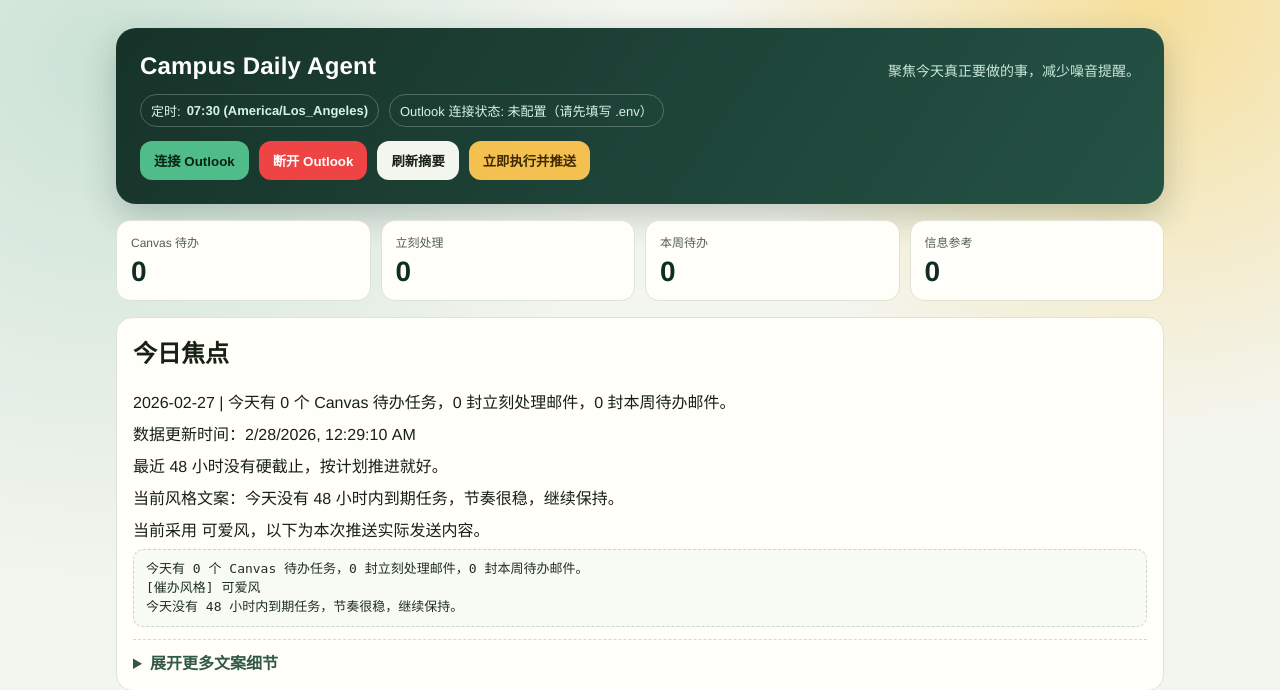
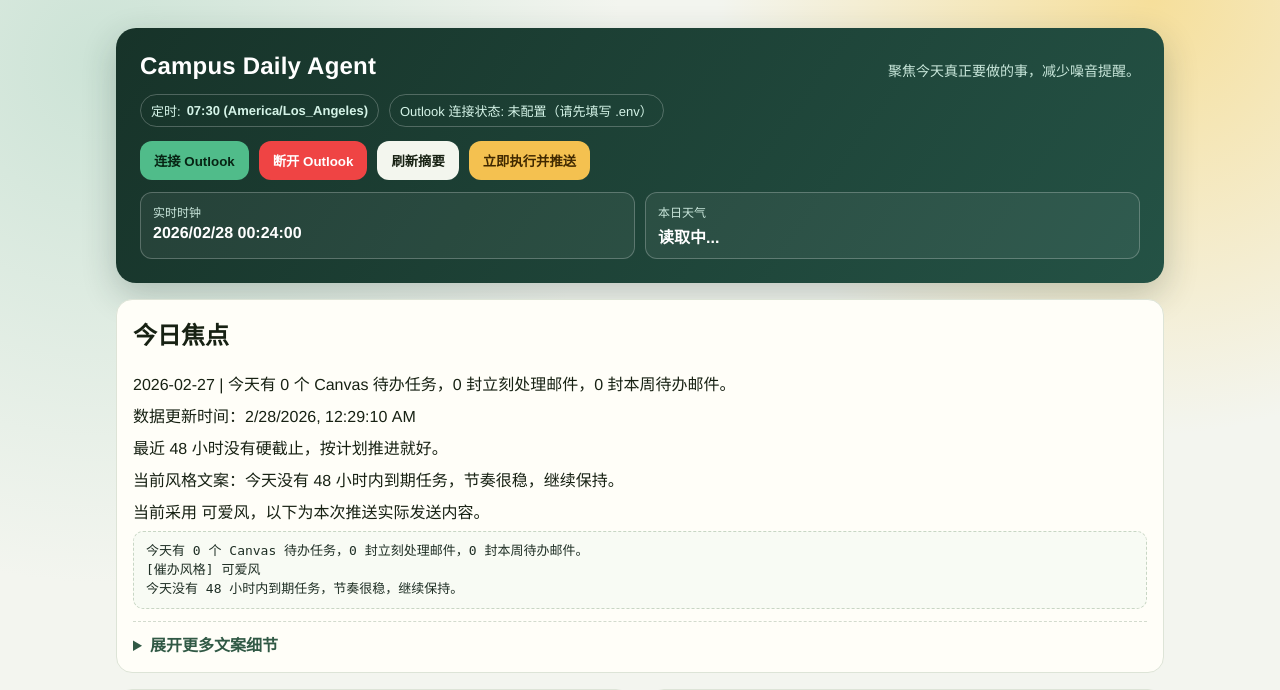
Before and after one commit to xy1215/outlook-agent, a FastAPI app: page / in a window 1280 px wide. Shown: the top 690 px of the page. Run offline with FastAPI, Linux system fonts and the light colour scheme; data that the repository does not hold is empty.

Commit message:
feat: remove kpi block and add live clock weather widgets

```diff
--- a/static/app.js
+++ b/static/app.js
@@ -32,10 +32,6 @@ async function loadDigest(forceRefresh = false) {
 
   document.getElementById('summary').textContent = `${data.date_label} | ${data.summary_text}`;
   document.getElementById('generatedAt').textContent = `数据更新时间：${updatedText}`;
-  document.getElementById('taskCount').textContent = `${(data.tasks || []).length}`;
-  document.getElementById('immediateCount').textContent = `${(data.mails_immediate || []).length}`;
-  document.getElementById('weeklyCount').textContent = `${(data.mails_weekly || []).length}`;
-  document.getElementById('referenceCount').textContent = `${(data.mails_reference || []).length}`;
   document.getElementById('taskTitleCount').textContent = `${(data.tasks || []).length}`;
   document.getElementById('immediateTitleCount').textContent = `${(data.mails_immediate || []).length}`;
   document.getElementById('weeklyTitleCount').textContent = `${(data.mails_weekly || []).length}`;
@@ -133,6 +129,91 @@ async function loadDigest(forceRefresh = false) {
 
 }
 
+function startRealtimeClock() {
+  const el = document.getElementById('realtimeClock');
+  if (!el) return;
+  const tick = () => {
+    const now = new Date();
+    const text = now.toLocaleString('zh-CN', {
+      year: 'numeric',
+      month: '2-digit',
+      day: '2-digit',
+      hour: '2-digit',
+      minute: '2-digit',
+      second: '2-digit',
+      hour12: false,
+    });
+    el.textContent = text;
+  };
+  tick();
+  setInterval(tick, 1000);
+}
+
+function weatherCodeToText(code) {
+  const map = {
+    0: '晴',
+    1: '大部晴',
+    2: '局部多云',
+    3: '阴',
+    45: '有雾',
+    48: '雾凇',
+    51: '小毛雨',
+    53: '毛雨',
+    55: '大毛雨',
+    61: '小雨',
+    63: '中雨',
+    65: '大雨',
+    71: '小雪',
+    73: '中雪',
+    75: '大雪',
+    80: '阵雨',
+    81: '强阵雨',
+    82: '暴雨',
+    95: '雷暴',
+  };
+  return map[code] || '多变';
+}
+
+async function loadTodayWeather() {
+  const el = document.getElementById('weatherToday');
+  if (!el) return;
+  el.textContent = '读取中...';
+
+  const fetchByLatLon = async (lat, lon, label) => {
+    const url =
+      `https://api.open-meteo.com/v1/forecast?latitude=${lat}&longitude=${lon}` +
+      '&daily=weathercode,temperature_2m_max,temperature_2m_min&forecast_days=1&timezone=auto';
+    const res = await fetch(url);
+    if (!res.ok) throw new Error('weather http error');
+    const data = await res.json();
+    const code = data?.daily?.weathercode?.[0];
+    const maxT = data?.daily?.temperature_2m_max?.[0];
+    const minT = data?.daily?.temperature_2m_min?.[0];
+    const weatherText = weatherCodeToText(code);
+    const maxLabel = Number.isFinite(maxT) ? Math.round(maxT) : '--';
+    const minLabel = Number.isFinite(minT) ? Math.round(minT) : '--';
+    el.textContent = `${label} ${weatherText} ${maxLabel}°/${minLabel}°`;
+  };
+
+  const getPos = () =>
+    new Promise((resolve, reject) =>
+      navigator.geolocation.getCurrentPosition(resolve, reject, { timeout: 7000, maximumAge: 3600000 }),
+    );
+
+  try {
+    if (!navigator.geolocation) throw new Error('geo unsupported');
+    const pos = await getPos();
+    await fetchByLatLon(pos.coords.latitude, pos.coords.longitude, '当前位置:');
+  } catch (_) {
+    try {
+      // Fallback: Madison, WI
+      await fetchByLatLon(43.0731, -89.4012, 'Madison:');
+    } catch (err) {
+      el.textContent = `天气读取失败`;
+    }
+  }
+}
+
 async function runNow() {
   const btn = document.getElementById('runNow');
   btn.disabled = true;
@@ -170,3 +251,5 @@ document.getElementById('connectOutlook').addEventListener('click', connectOutlo
 document.getElementById('disconnectOutlook').addEventListener('click', disconnectOutlook);
 loadAuthStatus();
 loadDigest();
+startRealtimeClock();
+loadTodayWeather();
--- a/static/styles.css
+++ b/static/styles.css
@@ -85,27 +85,27 @@ button {
 #connectOutlook { background: #50bc8a; color: #072414; }
 #disconnectOutlook { background: #ef4444; color: #fff; }
 
-.kpi-grid {
-  margin-top: 16px;
+.live-row {
+  margin-top: 12px;
   display: grid;
-  grid-template-columns: repeat(4, minmax(120px, 1fr));
+  grid-template-columns: repeat(2, minmax(220px, 1fr));
   gap: 10px;
 }
-.kpi-card {
-  background: var(--card);
-  border: 1px solid var(--border);
-  border-radius: 14px;
-  padding: 12px 14px;
+.live-card {
+  border: 1px solid rgba(255, 255, 255, 0.24);
+  border-radius: 12px;
+  background: rgba(255, 255, 255, 0.06);
+  padding: 10px 12px;
 }
-.kpi-label {
-  color: var(--muted);
+.live-label {
   font-size: 12px;
+  color: #cae7dc;
 }
-.kpi-value {
-  margin-top: 6px;
-  font-size: 28px;
+.live-value {
+  margin-top: 4px;
+  font-size: 16px;
+  color: #ffffff;
   font-weight: 700;
-  color: #102d23;
 }
 
 .card {
@@ -223,9 +223,7 @@ a { color: var(--primary); }
 }
 
 @media (max-width: 900px) {
-  .kpi-grid {
-    grid-template-columns: repeat(2, minmax(120px, 1fr));
-  }
+  .live-row { grid-template-columns: 1fr; }
   .grid {
     grid-template-columns: 1fr;
   }
--- a/templates/index.html
+++ b/templates/index.html
@@ -23,25 +23,16 @@
           <button id="refresh">刷新摘要</button>
           <button id="runNow">立即执行并推送</button>
         </div>
-      </section>
-
-      <section class="kpi-grid">
-        <article class="kpi-card">
-          <div class="kpi-label">Canvas 待办</div>
-          <div class="kpi-value" id="taskCount">-</div>
-        </article>
-        <article class="kpi-card">
-          <div class="kpi-label">立刻处理</div>
-          <div class="kpi-value" id="immediateCount">-</div>
-        </article>
-        <article class="kpi-card">
-          <div class="kpi-label">本周待办</div>
-          <div class="kpi-value" id="weeklyCount">-</div>
-        </article>
-        <article class="kpi-card">
-          <div class="kpi-label">信息参考</div>
-          <div class="kpi-value" id="referenceCount">-</div>
-        </article>
+        <div class="live-row">
+          <div class="live-card">
+            <div class="live-label">实时时钟</div>
+            <div class="live-value" id="realtimeClock">加载中...</div>
+          </div>
+          <div class="live-card">
+            <div class="live-label">本日天气</div>
+            <div class="live-value" id="weatherToday">加载中...</div>
+          </div>
+        </div>
       </section>
 
       <section class="card focus-card">
```
